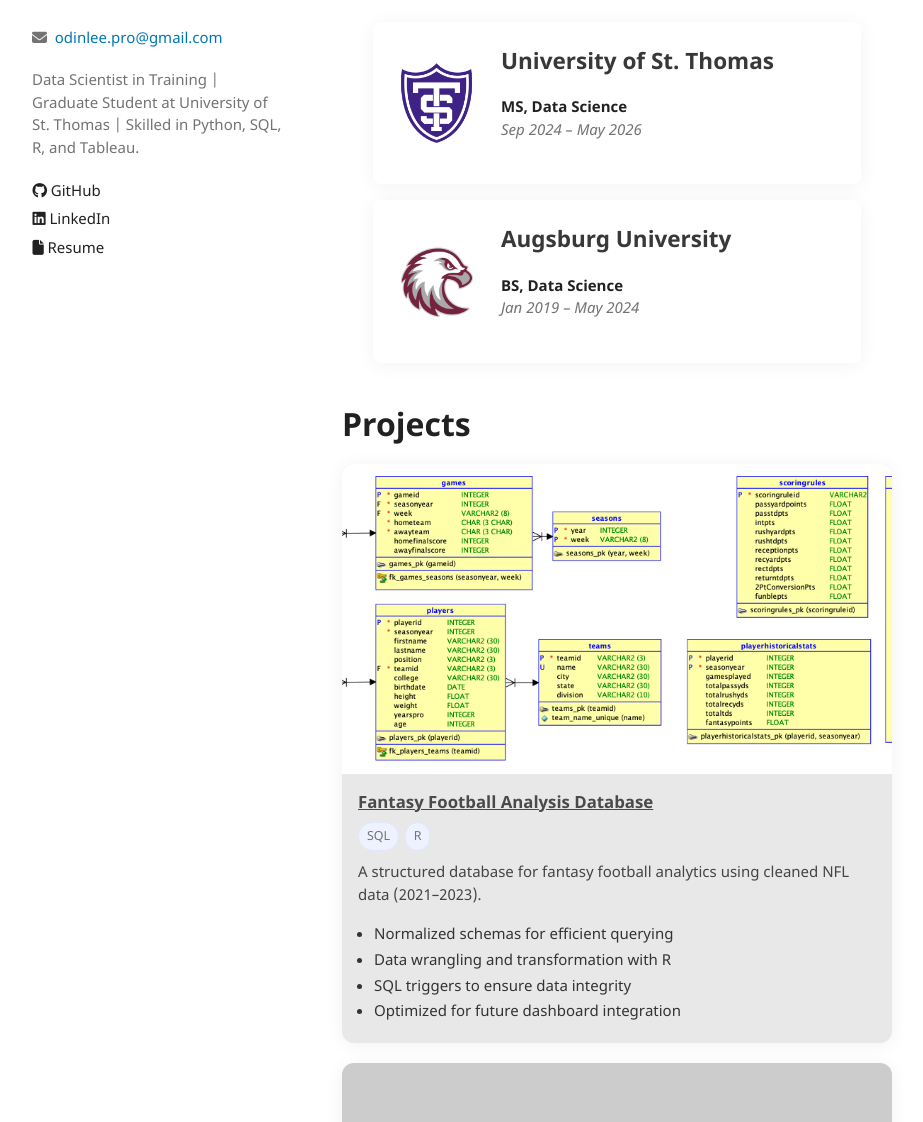
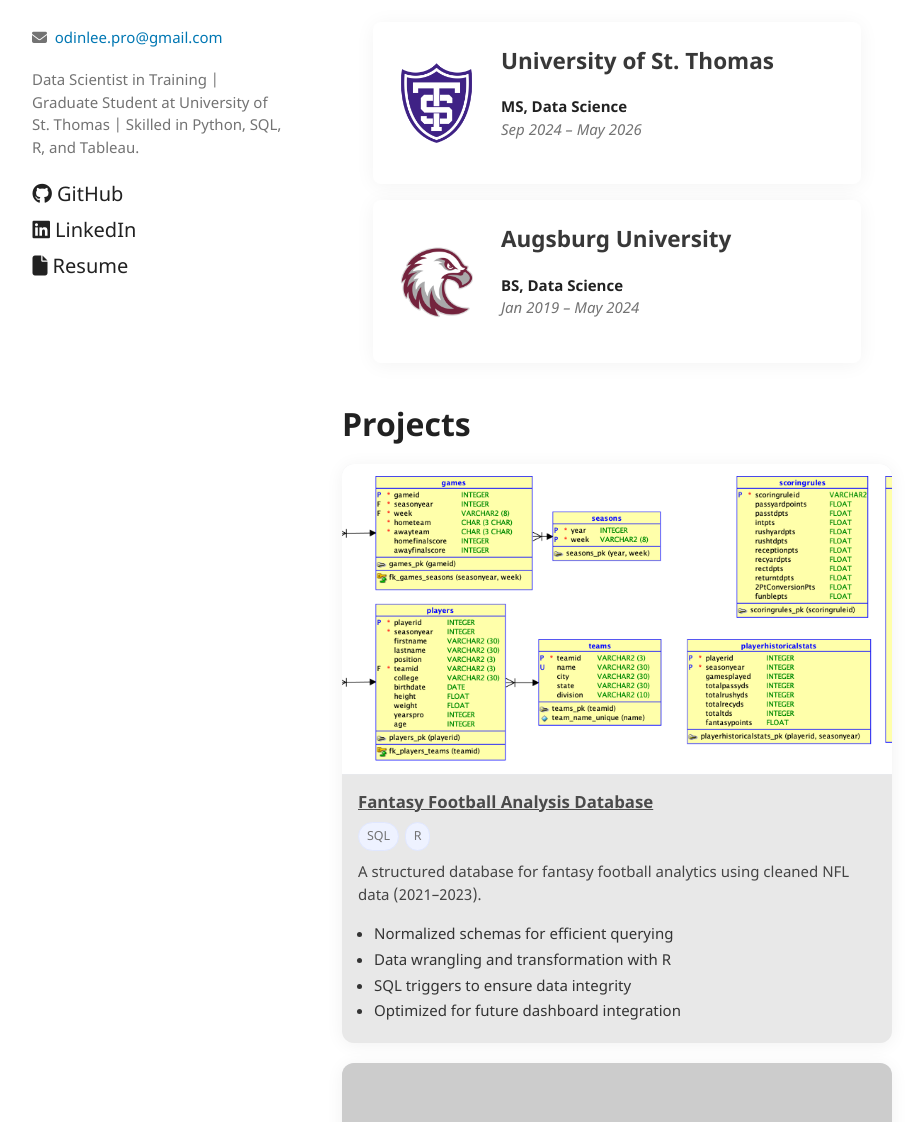
Before and after one commit to OdinLeePro/OdinLeePro.github.io, a Jekyll site: the page built from index.md, in a window 1280 px wide and 1400 px high, scrolled down 201 px. Shown: the part 278-1400 px from the top of the window, without its empty margins (178-1101 px from the left). Built offline with Jekyll 4.4.1, drawn with Linux system fonts in a browser that asks for light colours.

Commit message:
Update style.scss

```diff
--- a/assets/css/style.scss
+++ b/assets/css/style.scss
@@ -7,6 +7,11 @@
 
 /* Import minimal Jekyll theme base styles */
 @import "jekyll-theme-minimal.scss";
+
+/* Desktop link wrapper and links styling */
+.linkWrapperDesktop .link a {
+  font-size: 20px;
+}
 
 /*===========================*/
 /*   Desktop Layout Styles   */
```
